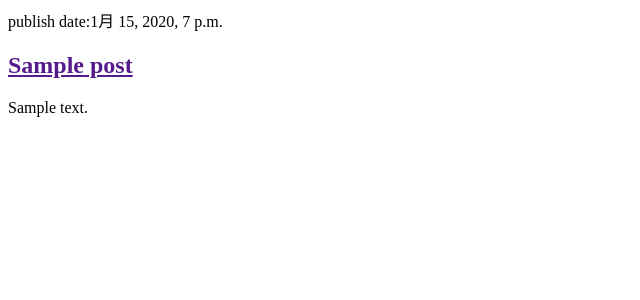
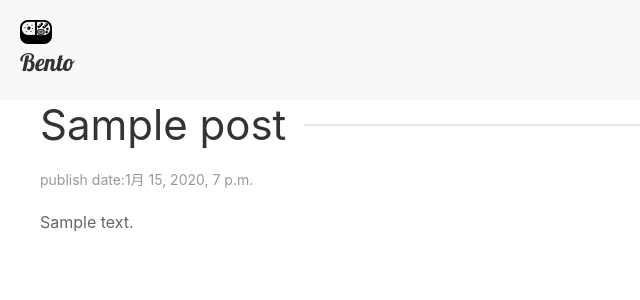
Before and after one commit to RYoTA1209/DjangoApp, a Django app: page / in a window 1280 px wide. Shown: the top 300 px of the page, without its empty margins (0-640 px from the left). Run offline with Django 3.2, Linux system fonts and the light colour scheme; tables that the repository leaves empty hold one stand-in row (values such as "Sample post"); some libraries are stand-ins or nearby versions.

Commit message:
Added view and template for detailed blog post as well as CSS for the site.

```diff
--- /dev/null
+++ b/blog/static/css/blog.css
@@ -0,0 +1,3 @@
+a.uk-logo{
+    font-family: 'Lobster';
+}
--- /dev/null
+++ b/blog/templates/blog/base.html
@@ -0,0 +1,31 @@
+{% load static %}
+<html>
+<head>
+    <title>Django Girls blog</title>
+
+    <!-- UIkit CSS -->
+    <link rel="stylesheet" href="https://cdn.jsdelivr.net/npm/uikit@3.5.4/dist/css/uikit.min.css"/>
+
+    <!-- UIkit JS -->
+    <script src="https://cdn.jsdelivr.net/npm/uikit@3.5.4/dist/js/uikit.min.js"></script>
+    <script src="https://cdn.jsdelivr.net/npm/uikit@3.5.4/dist/js/uikit-icons.min.js"></script>
+
+    <link href="//fonts.googleapis.com/css?family=Lobster&subset=latin,latin-ext" rel="stylesheet" type="text/css">
+    <link rel="stylesheet" href="{% static 'css/blog.css' %}">
+</head>
+<body>
+<nav class="uk-navbar-container" uk-navbar>
+    <div class="uk-navbar-left">
+        <a href="/" class="uk-logo uk-margin-top uk-margin-bottom uk-margin-left uk-margin-right">
+            <img src="{% static 'img/18575.png' %}" alt="">Bento
+        </a>
+    </div>
+</nav>
+
+<div class="uk-container">
+    {% block content %}
+    {% endblock %}
+</div>
+
+</body>
+</html>
--- a/blog/templates/blog/post_list.html
+++ b/blog/templates/blog/post_list.html
@@ -1,14 +1,15 @@
-<html>
-    <head>
-        <title>Django Girls blog</title>
-    </head>
-    <body>
-       {% for post in posts %}
-        <div>
-        <p>publish date:{{ post.publish_date }}</p>
-        <h2><a href="">{{ post.title }}</a></h2>
+{% extends 'blog/base.html' %}
+
+{% block content %}
+{% for post in posts %}
+    <div class="uk-article">
+        <h2 class="uk-article-title uk-heading-line">
+            <a href="{% url 'post_detail' pk=post.pk %}" class="uk-link-toggle">
+                <span class="uk-link-heading">{{ post.title }}</span>
+            </a>
+        </h2>
+        <p class="uk-article-meta">publish date:{{ post.publish_date }}</p>
         <p>{{ post.text|linebreaksbr }}</p>
-        </div>
-       {% endfor %}
-    </body>
-</html>
+    </div>
+{% endfor %}
+{% endblock %}
--- a/blog/urls.py
+++ b/blog/urls.py
@@ -2,5 +2,6 @@ from django.urls import path
 from . import views
 
 urlpatterns = [
-    path('', views.post_list, name='post_list')
+    path('', views.post_list, name='post_list'),
+    path('post/<int:pk>', views.post_detail, name='post_detail')
 ]
--- a/blog/views.py
+++ b/blog/views.py
@@ -1,4 +1,4 @@
-from django.shortcuts import render
+from django.shortcuts import render, get_object_or_404
 
 # Create your views here.
 from django.utils import timezone
@@ -8,4 +8,9 @@ from blog.models import Post
 
 def post_list(request):
     posts = Post.objects.filter(publish_date__lte=timezone.now()).order_by('publish_date')
-    return render(request, 'blog/post_list.html', {'posts':posts})
+    return render(request, 'blog/post_list.html', {'posts': posts})
+
+
+def post_detail(request, pk):
+    post = get_object_or_404(Post, pk=pk)
+    return render(request, 'blog/post_detail.html', {'post': post})
```
Also changed, not shown: blog/templates/blog/post_detail.html (added, +13 -0 lines), blog/static/img/18575.png (added).
